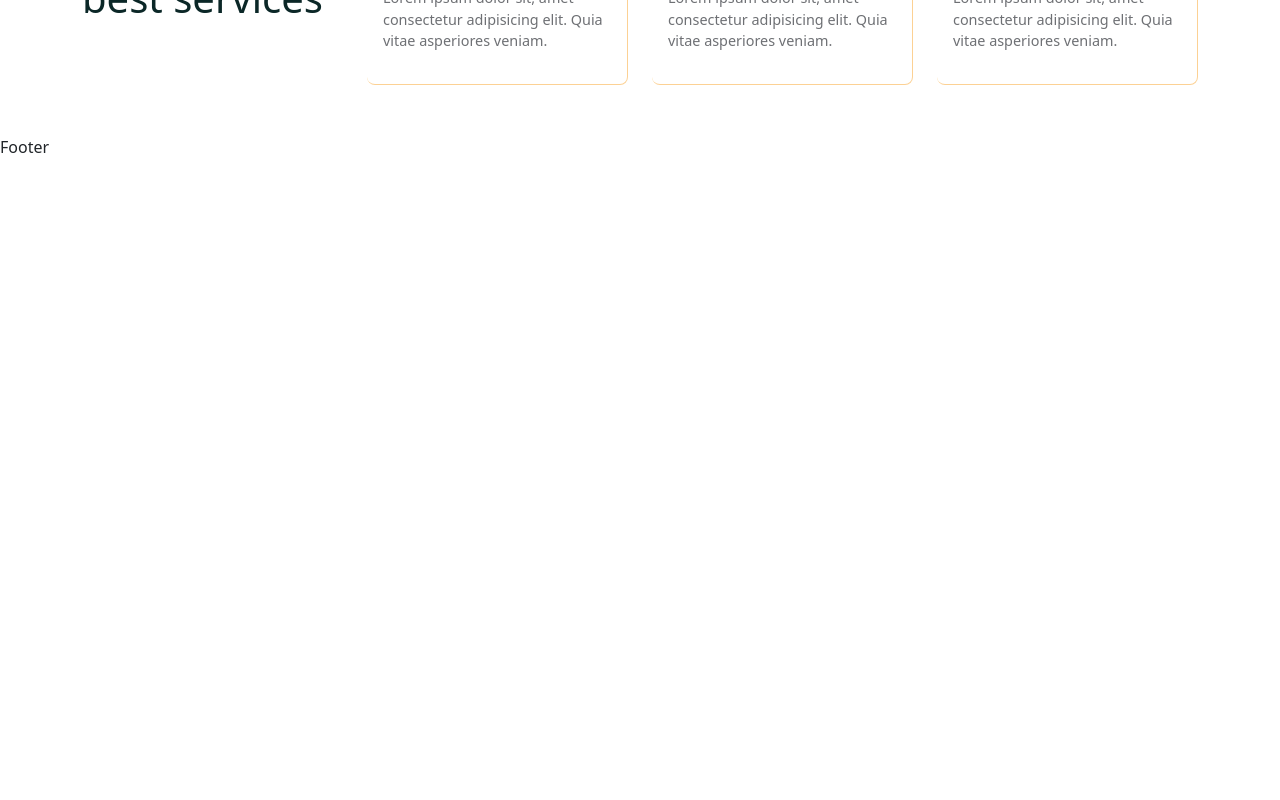
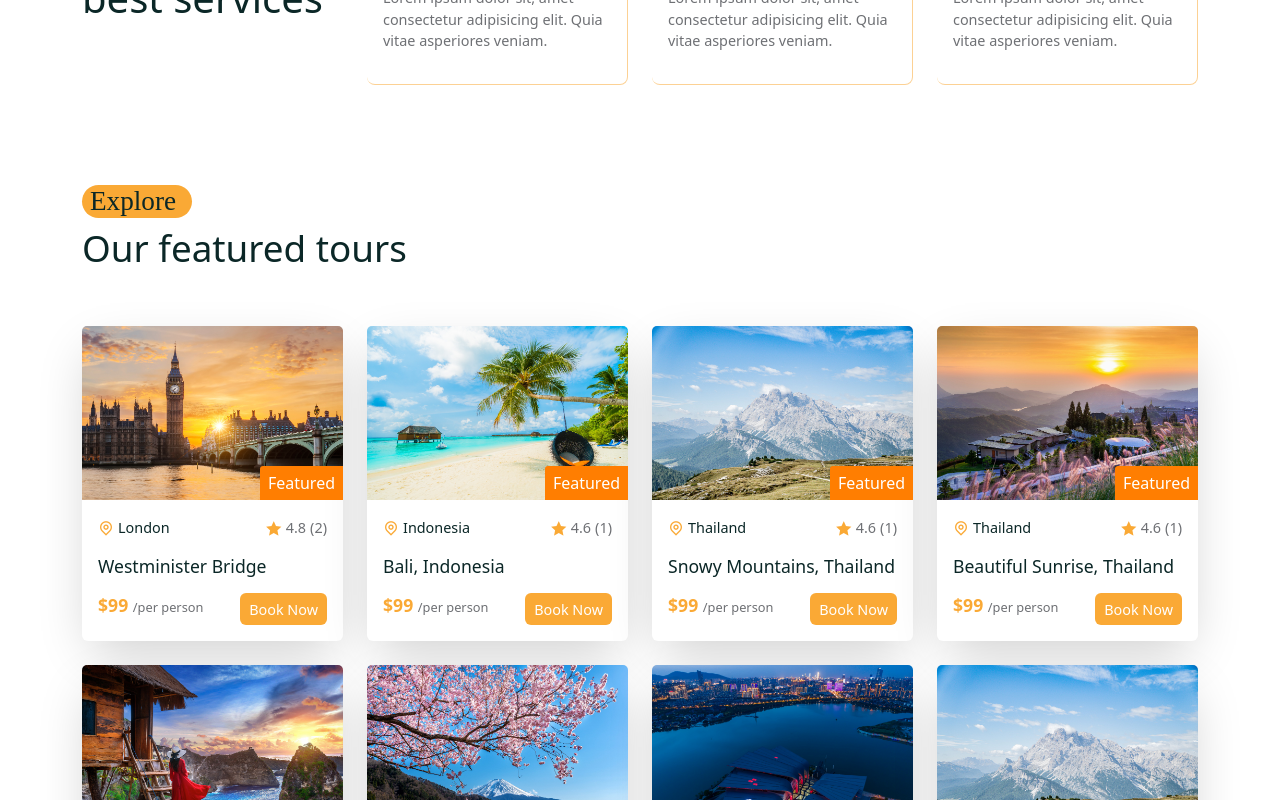
Before and after one commit to argha-paul-2002/MERN_Tours-and-Travels_Frontend, a React (Create React App) app: page /home in a window 1280 px wide. Shown: the part 880-1680 px from the top of the page. Before the commit the page ends 1039 px from the top, so only its background shows below. Built offline with nearby package versions, Linux system fonts and the light colour scheme; a web font is replaced by a local one.

Commit message:
Feature section design done

```diff
--- a/src/assets/data/tours.js
+++ b/src/assets/data/tours.js
@@ -19,6 +19,10 @@
       {
         name: "jhon doe",
         rating: 4.6,
+      },
+      {
+        name: "jhon doe",
+        rating: 5,
       },
     ],
     avgRating: 4.5,
@@ -141,12 +145,7 @@
     price: 99,
     maxGroupSize: 8,
     desc: "this is the description",
-    reviews: [
-      {
-        name: "jhon doe",
-        rating: 4.6,
-      },
-    ],
+    reviews: [],
     avgRating: 4.5,
     photo: tourImg03,
     featured: false,
--- /dev/null
+++ b/src/components/Featured-tours/FeaturedTourList.jsx
@@ -0,0 +1,18 @@
+import React from "react";
+import TourCard from "../../shared/TourCard";
+import tourData from "../../assets/data/tours";
+import { Col } from "reactstrap";
+
+const FeaturedTourList = () => {
+  return (
+    <>
+      {tourData?.map((tour) => (
+        <Col lg="3" className="mb-4" key={tour.id}>
+          <TourCard tour={tour} />
+        </Col>
+      ))}
+    </>
+  );
+};
+
+export default FeaturedTourList;
--- a/src/pages/Home.jsx
+++ b/src/pages/Home.jsx
@@ -9,6 +9,7 @@
 
 import SearchBar from '../shared/SearchBar';
 import ServiceList from '../services/ServiceList';
+import FeaturedTourList from '../components/Featured-tours/FeaturedTourList';
 
 const Home = () => {
   return (
@@ -47,6 +48,8 @@
       </Container>
     </section>
     {/* ============== Hero Section End ================ */}
+
+    {/* ============== Services Section Start ============= */}
     <section>
       <Container>
         <Row>
@@ -58,6 +61,25 @@
         </Row>
       </Container>
     </section>
+
+    {/* ============== Services Section End ============= */}
+
+    {/* ============== Featured tour Section Start ============= */}
+
+    <section>
+      <Container>
+        <Row>
+          <Col lg='12' className='mb-5'>
+            <Subtitle subtitle={'Explore'} />
+            <h2 className="featured__tour-title">Our featured tours</h2>
+          </Col>
+          <FeaturedTourList />
+        </Row>
+      </Container>
+    </section>
+
+    {/* ============== Featured tour Section End ============= */}
+
     </>
   )
 }
--- /dev/null
+++ b/src/shared/TourCard.jsx
@@ -0,0 +1,48 @@
+import React from "react";
+import { Card, CardBody } from "reactstrap";
+import { Link } from "react-router-dom";
+import calculateAvgRating from "../utils/avgRating";
+
+import "./tour-card.css";
+
+const TourCard = ({ tour }) => {
+  const { id, title, city, photo, price, featured, reviews } = tour;
+  const {totalRating, avgRating} = calculateAvgRating(reviews)
+
+  return (
+    <div className="tour__card">
+      <Card>
+        <div className="tour__img">
+          <img src={photo} alt="tour-img" />
+          {featured && <span>Featured</span>}
+        </div>
+        <CardBody>
+          <div className="card__top d-flex align-items-center justify-content-between ">
+            <span className="tour__location d-flex align-items-center gap-1">
+              <i class="ri-map-pin-line"></i>
+              {city}
+            </span>
+
+            <span className="tour__rating d-flex align-items-center gap-1">
+              <i class="ri-star-fill"></i>{avgRating === 0 ? null : avgRating}
+              {totalRating === 0 ? 'Not Rated' : <span>({reviews.length})</span>}
+            </span>
+          </div>
+          <h5 className="tour__title">
+            <Link to={`/tours/${id}`}>{title}</Link>
+          </h5>
+          <div className="card__bottom d-flex align-items-center justify-content-between mt-3">
+            <h5>
+              ${price} <span>/per person</span>
+            </h5>
+            <button className="btn booking__btn">
+              <Link to={`/tours/${id}`}>Book Now</Link>
+            </button>
+          </div>
+        </CardBody>
+      </Card>
+    </div>
+  );
+};
+
+export default TourCard;
--- /dev/null
+++ b/src/shared/tour-card.css
@@ -0,0 +1,90 @@
+.tour__img img{
+    width: 100%;
+    border-radius: 5px 5px 0 0;
+}
+
+.card{
+    border: none !important;
+    box-shadow: rgba(0,0,0,0.2) 0px 18px 50px -10px;
+}
+
+.tour__img{
+    position: relative;
+}
+
+.tour__img span{
+    position: absolute;
+    bottom: 0;
+    right: 0;
+    width: max-content;
+    height: max-content;
+    z-index: 10;
+    background: var(--primary-color);
+    color: #fff;
+    padding: 0.3rem 0.5rem;
+    border-radius: 3px 0 0 0;
+}
+
+.card__top span i{
+    color: var(--secondary-color);
+}
+
+.tour__rating{
+    font-size: 0.9rem;
+    color: var(--text-color);
+}
+
+.tour__location{
+    color: var(--heading-color);
+    font-weight: 500;
+    font-size: 0.9rem;
+}
+
+.tour__rating i,
+.tour__location i{
+    font-size: 1rem;
+}
+
+.tour__title{
+    margin-top: 1rem;
+    font-size: 1.1rem;
+    cursor: pointer;
+}
+
+.tour__title a{
+    text-decoration: none;
+    color: var(--heading-color);
+    transition: 0.3s;
+}
+
+.tour__title a:hover{
+    color: var(--secondary-color);
+}
+
+.card__bottom h5{
+    color: var(--secondary-color);
+    font-size: 1.1rem;
+    font-weight: 700;
+}
+
+.card__bottom h5 span{
+    font-weight: 500;
+    color: var(--text-color);
+    font-size: 0.8rem;
+}
+
+.booking__btn{
+    background: var(--secondary-color) !important;
+    cursor: pointer;
+    padding: 0.2rem 0.5rem !important;
+}
+
+.booking__btn a{
+    text-decoration: none;
+    font-size: 0.9rem;
+    color: #fff;
+}
+
+.booking__btn a:hover{
+    color: #fff;
+}
--- a/src/styles/home.css
+++ b/src/styles/home.css
@@ -49,3 +49,8 @@
     font-size: 2.5rem;
     font-weight: 500;
 }
+
+.featured__tour-title{
+    font-size: 2.3rem;
+    font-weight: 500;
+}
--- /dev/null
+++ b/src/utils/avgRating.js
@@ -0,0 +1,16 @@
+const calculateAvgRating = (reviews) => {
+  const totalRating = reviews?.reduce((acc, item) => acc + item.rating, 0);
+  const avgRating =
+    totalRating === 0
+      ? ""
+      : totalRating === 1
+      ? totalRating
+      : totalRating / reviews?.length;
+
+  return {
+    totalRating,
+    avgRating,
+  };
+};
+
+export default calculateAvgRating;
```
